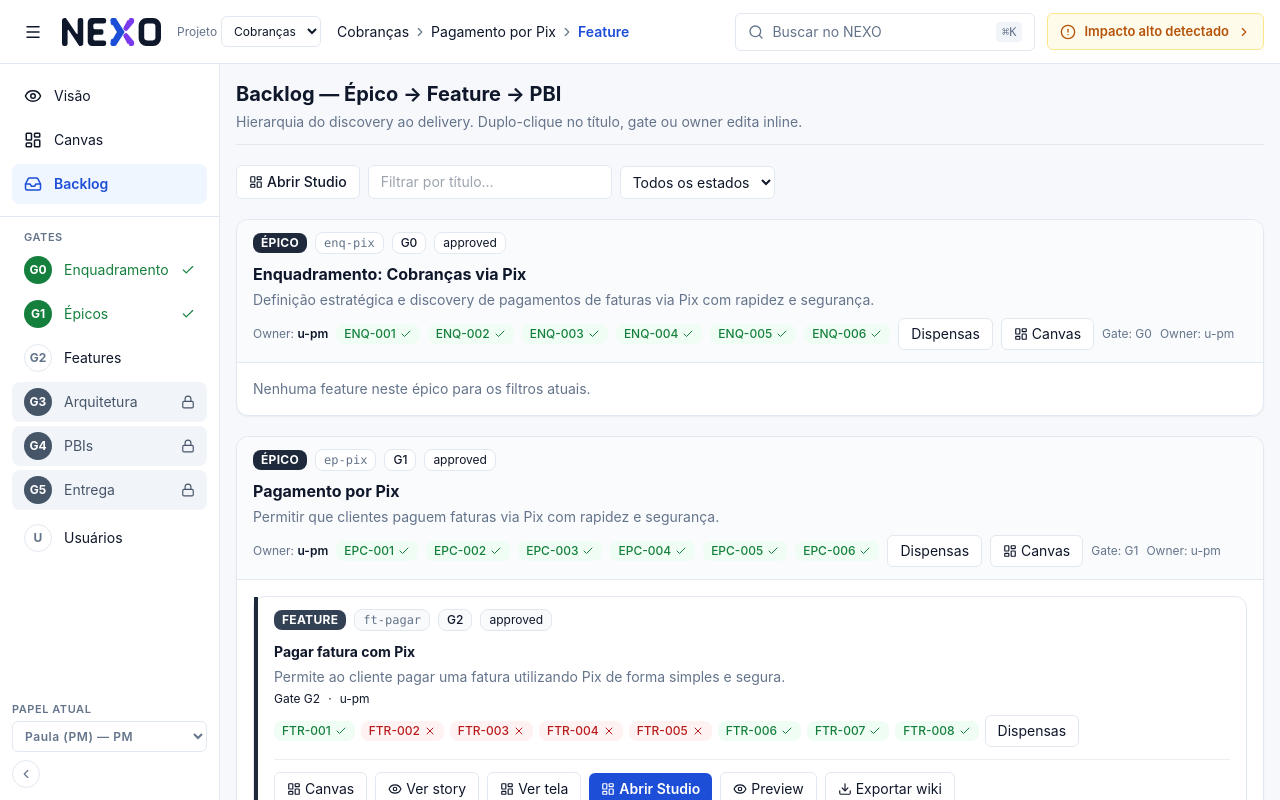
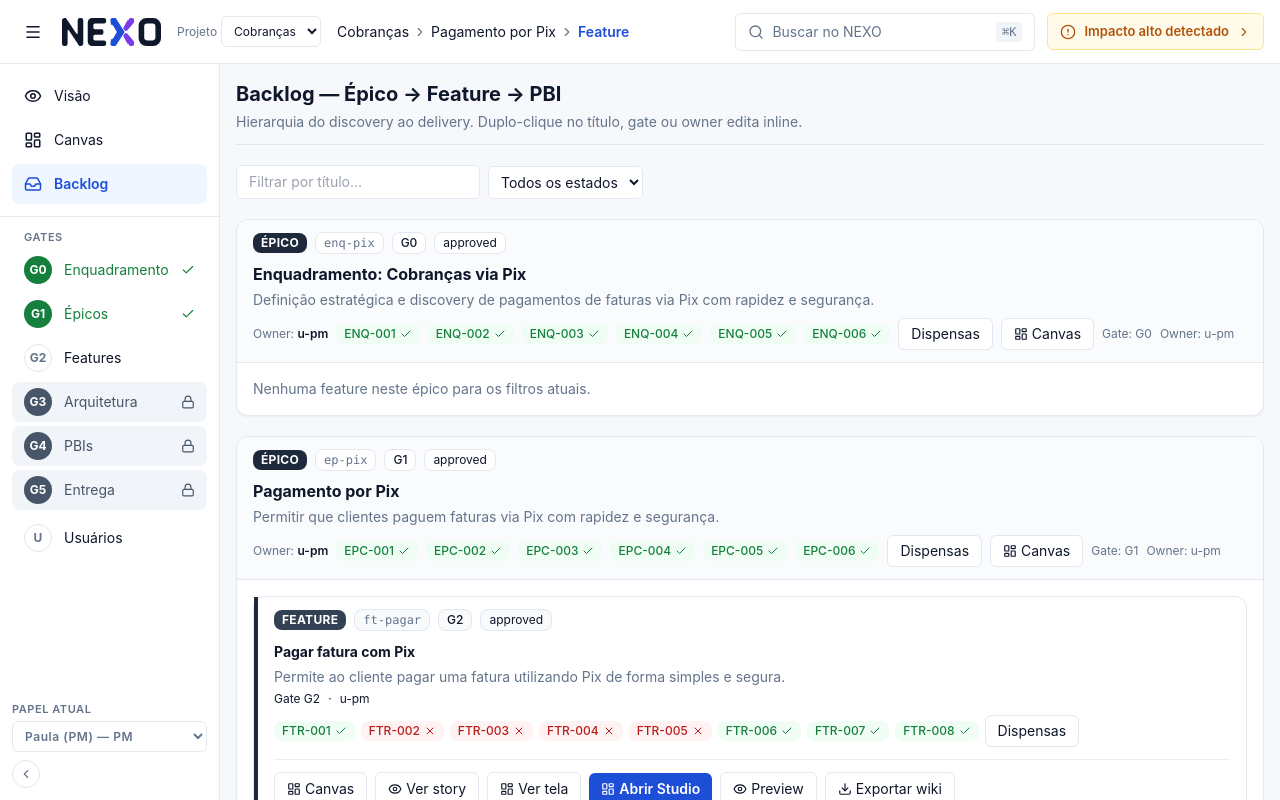
Before and after one commit to walpinheiro/nexus, a Vue app: page /backlog in a window 1280 px wide. Built offline with nearby package versions, Linux system fonts and the light colour scheme.

Commit message:
F7: Studio restante removido Backlog Abrir Studio global Canvas Abrir Studio tela toda, acesso SOMENTE via-feature

```diff
--- a/src/views/BacklogView.vue
+++ b/src/views/BacklogView.vue
@@ -209,10 +209,6 @@ function verChecklist(id: string) {
     </div>
 
     <div class="flex flex-wrap items-center gap-2">
-      <RouterLink :to="{ path: '/studio-full', query: { from: 'backlog' } }" class="inline-flex min-h-[32px] items-center gap-1 rounded-btn border border-nexo-border bg-white px-3 py-1.5 text-sm font-medium text-nexo-text hover:bg-slate-50">
-        <LucideIcon name="layout" :size="14" />
-        Abrir Studio
-      </RouterLink>
       <input v-model="filtro" placeholder="Filtrar por título…" aria-label="Filtrar backlog" class="min-h-[32px] rounded-btn border border-nexo-border bg-white px-3 py-1.5 text-sm text-nexo-text" />
       <select v-model="filtroEstado" aria-label="Filtrar por estado" class="min-h-[32px] rounded-btn border border-nexo-border bg-white px-2 py-1.5 text-sm text-nexo-text">
         <option value="">Todos os estados</option>
--- a/src/views/CanvasView.vue
+++ b/src/views/CanvasView.vue
@@ -73,7 +73,6 @@ function abrirGrafo() {
     <div class="flex shrink-0 items-center gap-2 text-sm" role="tablist" aria-label="Vista do canvas">
       <button type="button" role="tab" :aria-selected="vista !== 'studio'" class="rounded-btn border px-3 py-1" :class="vista !== 'studio' ? 'border-nexo-primary font-semibold text-nexo-primary' : 'border-nexo-border'" @click="irVista('canvas')">Grafo NEXO</button>
       <button type="button" role="tab" :aria-selected="vista === 'studio'" class="rounded-btn border px-3 py-1" :class="vista === 'studio' ? 'border-nexo-primary font-semibold text-nexo-primary' : 'border-nexo-border'" @click="irVista('studio')">Telas (Studio)</button>
-      <RouterLink :to="{ path: '/studio-full', query: { from: 'canvas' } }" class="rounded-btn border border-nexo-border px-3 py-1">Abrir Studio tela toda</RouterLink>
     </div>
 
     <template v-if="vista === 'studio'">
```
